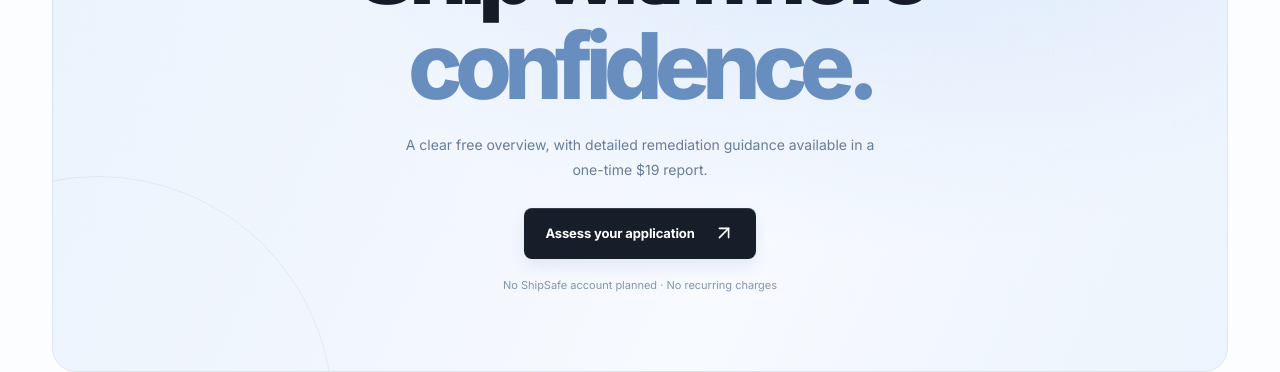
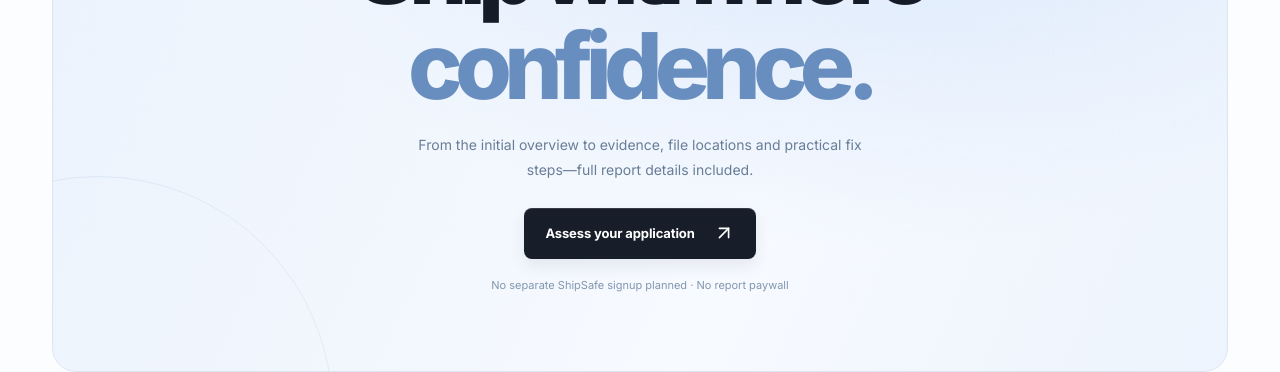
Before and after one commit to helloskyorigin/Safe-sure, a Next.js app: page / in a window 1280 px wide. Shown: the part 4900-5272 px from the top of the page. Built offline with nearby package versions, Linux system fonts and the light colour scheme.

Commit message:
copy: remove report paywall from final CTA

```diff
--- a/components/FinalCTA.tsx
+++ b/components/FinalCTA.tsx
@@ -12,9 +12,9 @@ export default function FinalCTA({ onOpenAssessment }: { onOpenAssessment: () =>
           <div className="cta-orbit" aria-hidden="true"><span/><span/></div>
           <span className="final-eyebrow"><ShieldCheck size={15}/> SECURITY, WITHOUT THE GUESSWORK</span>
           <h2 id="final-cta-title">Ship with more<br/><em>confidence.</em></h2>
-          <p>A clear free overview, with detailed remediation guidance available in a one-time $19 report.</p>
+          <p>From the initial overview to evidence, file locations and practical fix steps—full report details included.</p>
           <button type="button" className="button button-dark final-button" onClick={onOpenAssessment}>Assess your application <ArrowUpRight size={17}/></button>
-          <small>No ShipSafe account planned · No recurring charges</small>
+          <small>No separate ShipSafe signup planned · No report paywall</small>
         </motion.div>
       </div>
     </section>
```
